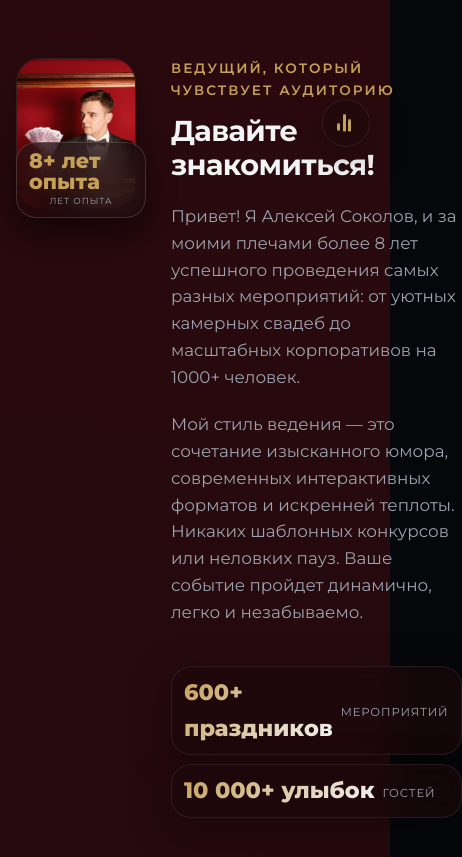
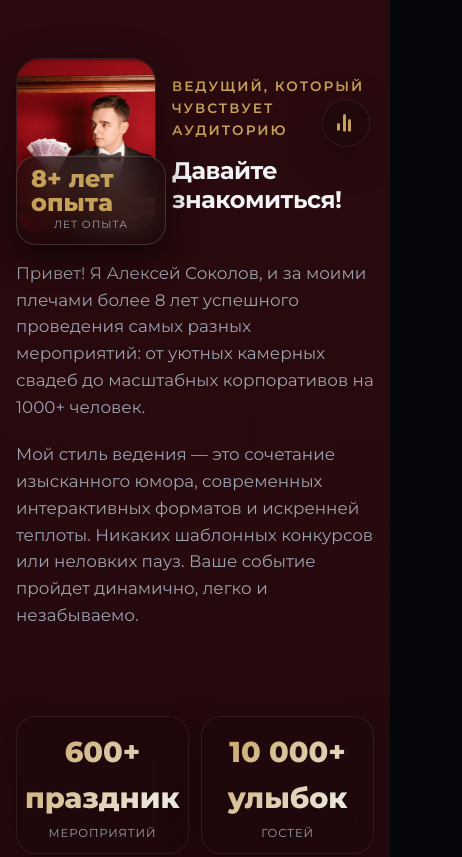
Before and after one commit to SupremeGoogle/vedushiy, a website: page public/index.html in a window 390 px wide. Shown: the part 677-1534 px from the top of the page, 462 px wide, since content can reach past the window. Drawn offline with Linux system fonts and the light colour scheme; a web font is replaced by a local one.

Commit message:
style: keep tag and title side-by-side with photo, let description and stats flow underneath

```diff
--- a/public/style.css
+++ b/public/style.css
@@ -1453,29 +1453,59 @@ span {
 
   .about-grid {
     display: grid;
-    grid-template-columns: 135px 1fr;
-    gap: 20px;
-    align-items: flex-start;
+    grid-template-columns: 180px 1fr;
+    gap: 16px 20px;
+  }
+
+  .about-content {
+    display: contents;
+  }
+
+  .about-visual {
+    grid-column: 1 / 2;
+    grid-row: 1 / 3;
   }
 
   .about-image-stack {
-    max-width: 120px;
+    max-width: 100%;
     margin: 0;
   }
 
   .about-badge {
-    bottom: -10px;
+    bottom: -12px;
     right: -10px;
-    padding: 8px 12px;
+    padding: 10px 14px;
   }
 
   .badge-num {
-    font-size: 1.3rem;
+    font-size: 1.5rem;
   }
 
   .badge-text {
-    font-size: 0.55rem;
+    font-size: 0.65rem;
     margin-top: 2px;
+  }
+
+  #about-tag {
+    grid-column: 2 / 3;
+    grid-row: 1 / 2;
+    margin-bottom: 4px;
+    align-self: end;
+  }
+
+  #about-title {
+    grid-column: 2 / 3;
+    grid-row: 2 / 3;
+    margin-top: 0;
+    margin-bottom: 0;
+    align-self: start;
+    font-size: 1.8rem;
+  }
+
+  .about-desc {
+    grid-column: 1 / 3;
+    grid-row: 3 / 4;
+    margin-top: 15px;
   }
 
   .section-header {
@@ -1491,10 +1521,12 @@ span {
   }
 
   .about-stats {
+    grid-column: 1 / 3;
+    grid-row: 4 / 5;
     display: grid;
     grid-template-columns: repeat(2, 1fr);
     gap: 12px;
-    margin-top: 20px;
+    margin-top: 15px;
   }
 
   .services-grid {
@@ -1538,34 +1570,42 @@ span {
     margin-bottom: 30px;
   }
 
+  .about-grid {
+    grid-template-columns: 140px 1fr;
+    gap: 12px 16px;
+  }
+
+  #about-title {
+    font-size: 1.5rem;
+  }
+
   .about-stats {
-    display: flex;
-    flex-direction: column;
-    gap: 8px;
+    grid-column: 1 / 3;
+    grid-row: 4 / 5;
+    display: grid;
+    grid-template-columns: repeat(2, 1fr);
+    gap: 12px;
     margin-top: 15px;
   }
 
   .stat-card {
     min-width: 0;
-    padding: 8px 12px;
-    text-align: left;
-    display: flex;
-    align-items: center;
-    gap: 8px;
+    padding: 12px 8px;
+    text-align: center;
   }
 
   .stat-num {
-    font-size: 1.4rem;
+    font-size: 1.8rem;
     background: linear-gradient(135deg, var(--color-primary) 0%, var(--color-text-main) 100%);
     -webkit-background-clip: text;
     -webkit-text-fill-color: transparent;
-    display: inline-block;
+    display: block;
   }
 
   .stat-lbl {
     font-size: 0.72rem;
-    display: inline-block;
-    line-height: 1.2;
+    display: block;
+    line-height: 1.3;
   }
 
   .portfolio-grid {
```
